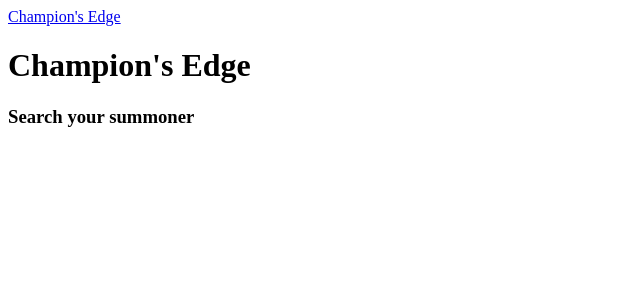
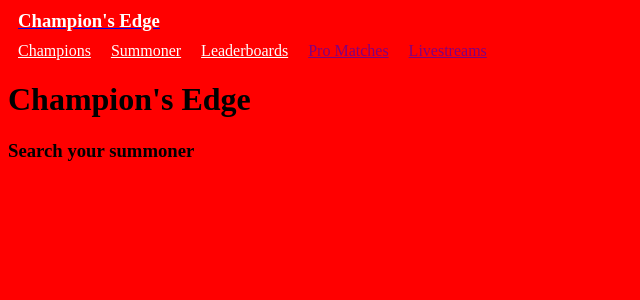
Before and after one commit to edenhack/champions-edge-project-3, a React (Create React App) app in the folder client/: page / in a window 1280 px wide. Shown: the top 300 px of the page, without its empty margins (0-640 px from the left). Built offline with nearby package versions, Linux system fonts and the light colour scheme; the HTML template or start-up script is replaced by a standard one.

Commit message:
stylizing components and moved home page to folder, created custom css for homepage

```diff
--- a/client/src/App.js
+++ b/client/src/App.js
@@ -1,7 +1,7 @@
 import React from 'react';
 import { BrowserRouter as Router, Route, Switch } from "react-router-dom";
 import Nav from "./components/NavBar/Nav";
-import Home from "./pages/Home";
+import Home from "./pages//Home/Home";
 
 function App() {
   return (
--- a/client/src/components/Grid/Grid.css
+++ b/client/src/components/Grid/Grid.css
@@ -0,0 +1,3 @@
+.container {
+  background-color:red;
+}
--- a/client/src/components/Grid/Grid.js
+++ b/client/src/components/Grid/Grid.js
@@ -1,4 +1,5 @@
 import React from "react";
+import "./Grid.css";
 
 export function Container ({fluid, children}) {
     return <div className={`contianer${fluid ? "-fluid" : ""}`}>{children}</div>;
--- a/client/src/components/NavBar/Nav.css
+++ b/client/src/components/NavBar/Nav.css
@@ -1,4 +1,18 @@
+.navbar-brand h3{
+  color:white;
+  margin: 10px;
+}
+
 .navbar-item{
   color:white;
   margin: 10px;
 }
+
+a:hover{
+  color: white;
+}
+
+.navbar-item-twitch{
+  color:purple;
+  margin: 10px;
+}
--- a/client/src/components/NavBar/Nav.js
+++ b/client/src/components/NavBar/Nav.js
@@ -3,9 +3,9 @@ import "./Nav.css";
 
 function Nav() {
     return (
-        <nav className = "navbar navbar-expand-lg navbar-dark bg-primary">
+        <nav className = "navbar navbar-expand-lg navbar-dark bg-dark">
             <a className = "navbar-brand" href="/">
-                Champion's Edge
+                <h3>Champion's Edge</h3>
             </a>
             <a className = "navbar-item" href="/champion">
                 Champions
@@ -13,6 +13,15 @@ function Nav() {
             <a className = "navbar-item" href="/summoner">
                 Summoner
             </a>
+            <a className = "navbar-item" href="/leaderboards">
+                Leaderboards
+            </a>
+            <a className = "navbar-item-twitch" href="/promatches">
+                Pro Matches
+            </a>
+            <a className = "navbar-item-twitch" href="/livestreams">
+                Livestreams
+            </a>
         </nav>
     );
 }
--- /dev/null
+++ b/client/src/pages/Home/Home.css
@@ -0,0 +1,3 @@
+body{
+  background-color: red;
+}
--- a/client/src/pages/Home.js
+++ b/client/src/pages/Home/Home.js
@@ -1,6 +1,6 @@
 import React, { useState, useEffect } from "react";
-import { Col, Row, Container } from "../components/Grid/Grid";
-//import Nav from "../components/NavBar";
+import { Col, Row, Container } from "../../components/Grid/Grid";
+import "./Home.css";
 
 const Home = () => {
     return (
```
